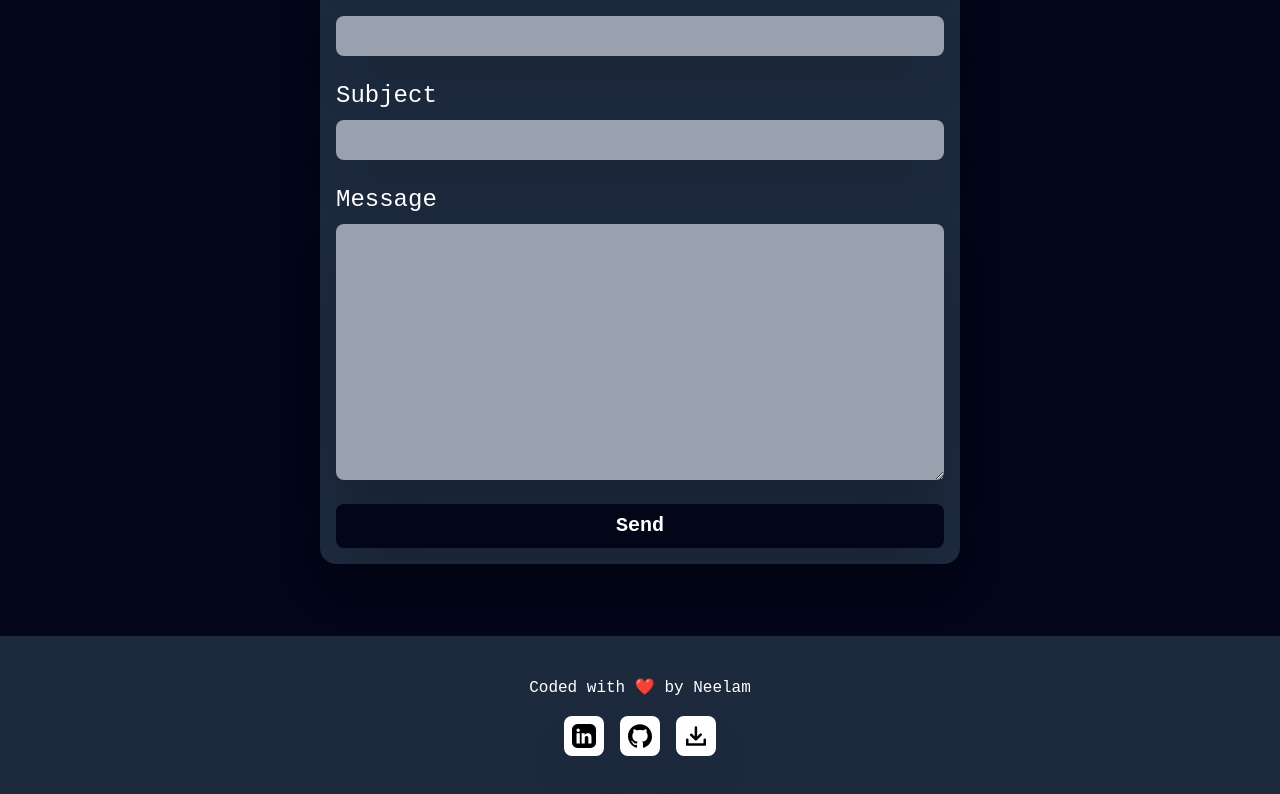
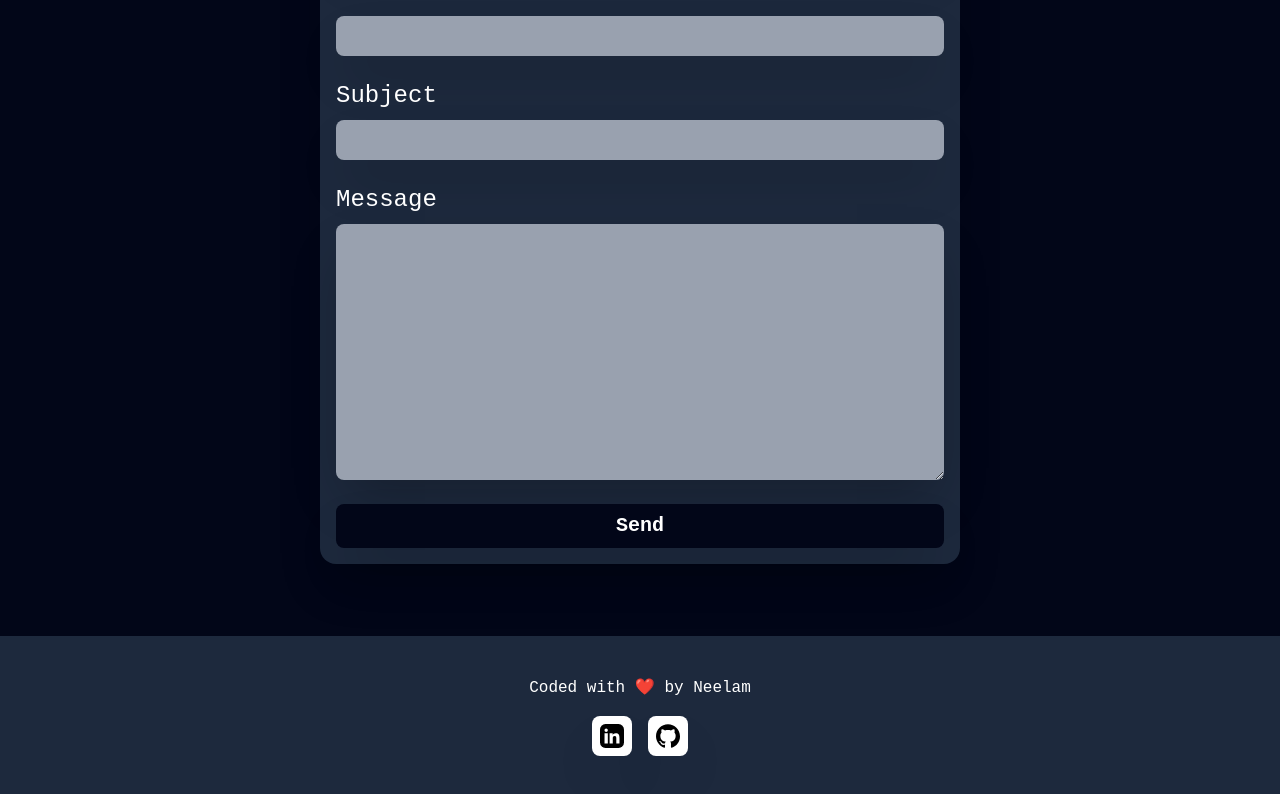
Before and after one commit to neelamkhan123/portfolio-2025, a Next.js app: page / in a window 1280 px wide. Shown: the part 4368-5162 px from the top of the page. Built offline with nearby package versions, Linux system fonts and the light colour scheme.

Commit message:
remove resume

```diff
--- a/app/components/Footer/Footer.tsx
+++ b/app/components/Footer/Footer.tsx
@@ -23,14 +23,6 @@ export default function Footer() {
         >
           <Image src={github} alt="GitHub" className="w-6 h-6" />
         </Link>
-        <a
-          href="Neelam Khan - CV.pdf"
-          target="_blank"
-          download="Neelam Khan - CV"
-          className="flex justify-center items-center bg-white w-10 h-10 shadow-2xl rounded-lg cursor-pointer hover:shadow-none hover:scale-105 transition-all duration-300 ease-in-out"
-        >
-          <Image src={resume} alt="Resume" className="w-5 h-5" />
-        </a>
       </div>
     </div>
   );
```
Also changed, not shown: 1 other file (tests, documents, lock files or other folders).
